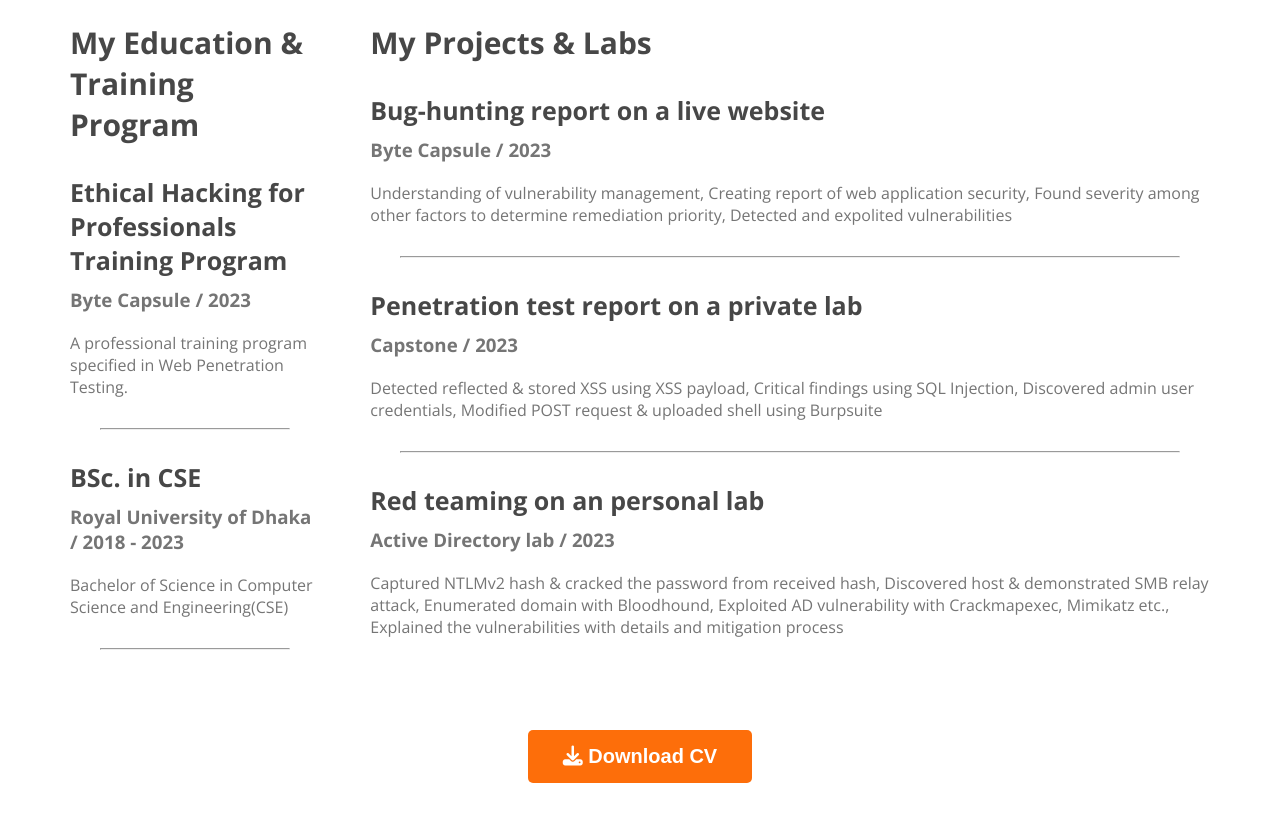
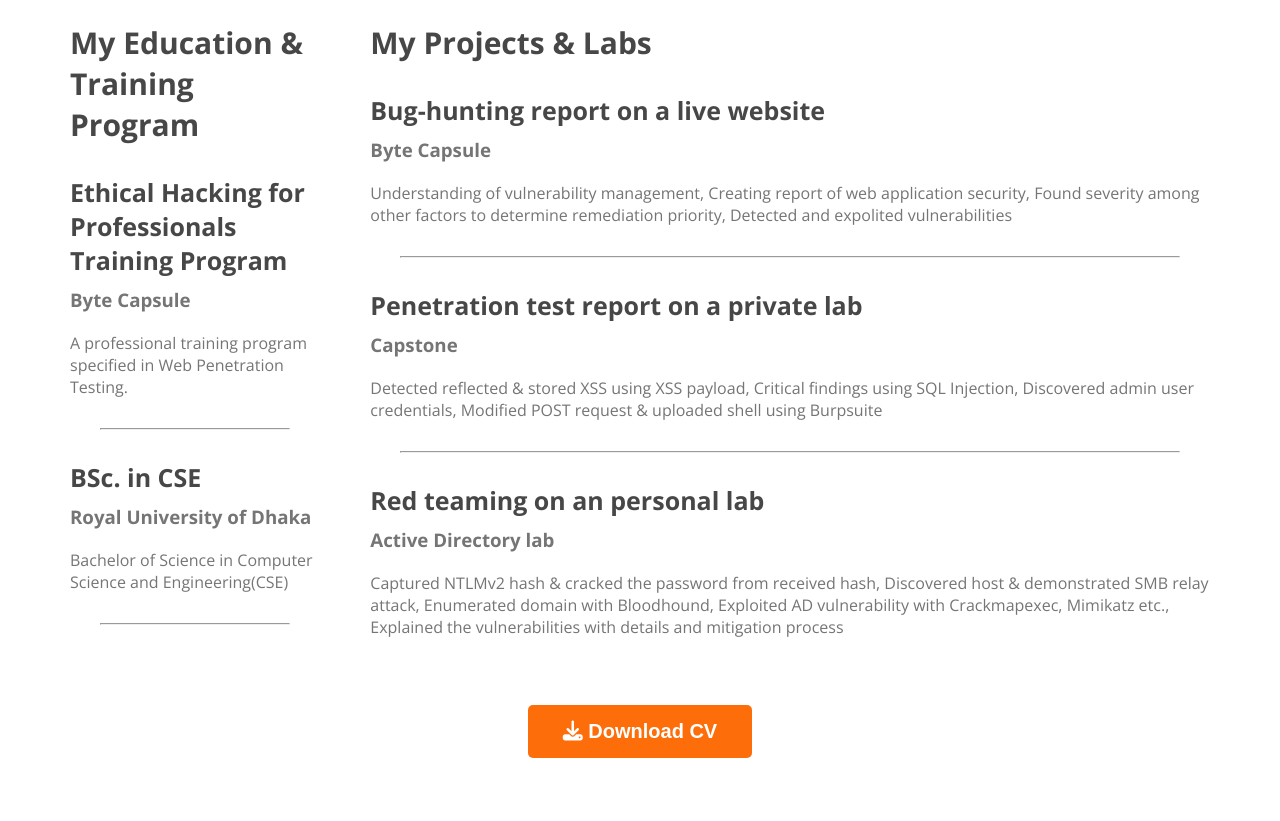
Before and after one commit to atin-islam/my-portfolio, a plain HTML site: page index.html in a window 1280 px wide. Shown: the part 2700-3521 px from the top of the page. Drawn offline with nearby package versions, Linux system fonts and the light colour scheme.

Commit message:
Update index.html

```diff
--- a/index.html
+++ b/index.html
@@ -108,14 +108,14 @@
 
                     <div class="resume-item">
                         <h2 class="resume-item-title">Ethical Hacking for Professionals Training Program</h2>
-                        <h3 class="resume-item-institute"> Byte Capsule / 2023</h3>
+                        <h3 class="resume-item-institute"> Byte Capsule </h3>
                         <p class="resume-item-description"> A professional training program specified in Web Penetration Testing.
                         </p>
                     </div>
                     <hr>
                     <div class="resume-item">
                         <h2 class="resume-item-title">BSc. in CSE</h2>
-                        <h3 class="resume-item-institute">Royal University of Dhaka / 2018 - 2023</h3>
+                        <h3 class="resume-item-institute">Royal University of Dhaka </h3>
                         <p class="resume-item-description">Bachelor of Science in Computer Science and Engineering(CSE)
                         </p>
                     </div>
@@ -126,7 +126,7 @@
                     <h3 class="resume-column-title">My Projects & Labs</h3>
                     <div class="resume-item">
                         <h2 class="resume-item-title">Bug-hunting report on a live website</h2>
-                        <h3 class="resume-item-institute">Byte Capsule / 2023</h3>
+                        <h3 class="resume-item-institute">Byte Capsule </h3>
                         <p class="resume-item-description">Understanding of vulnerability management,
                             Creating report of web application security,
                             Found severity among other factors to determine remediation priority,
@@ -136,7 +136,7 @@
                     <hr>
                     <div class="resume-item">
                         <h2 class="resume-item-title">Penetration test report on a private lab</h2>
-                        <h3 class="resume-item-institute">Capstone / 2023</h3>
+                        <h3 class="resume-item-institute">Capstone </h3>
                         <p class="resume-item-description">Detected reflected & stored XSS using XSS payload,
                             Critical findings using SQL Injection,
                             Discovered admin user credentials,
@@ -146,7 +146,7 @@
                     <hr>
                     <div class="resume-item">
                         <h2 class="resume-item-title">Red teaming on an personal lab</h2>
-                        <h3 class="resume-item-institute"> Active Directory lab / 2023</h3>
+                        <h3 class="resume-item-institute"> Active Directory lab </h3>
                         <p class="resume-item-description">Captured NTLMv2 hash & cracked the password from received hash,
                             Discovered host & demonstrated SMB relay attack,
                             Enumerated domain with Bloodhound,
```
